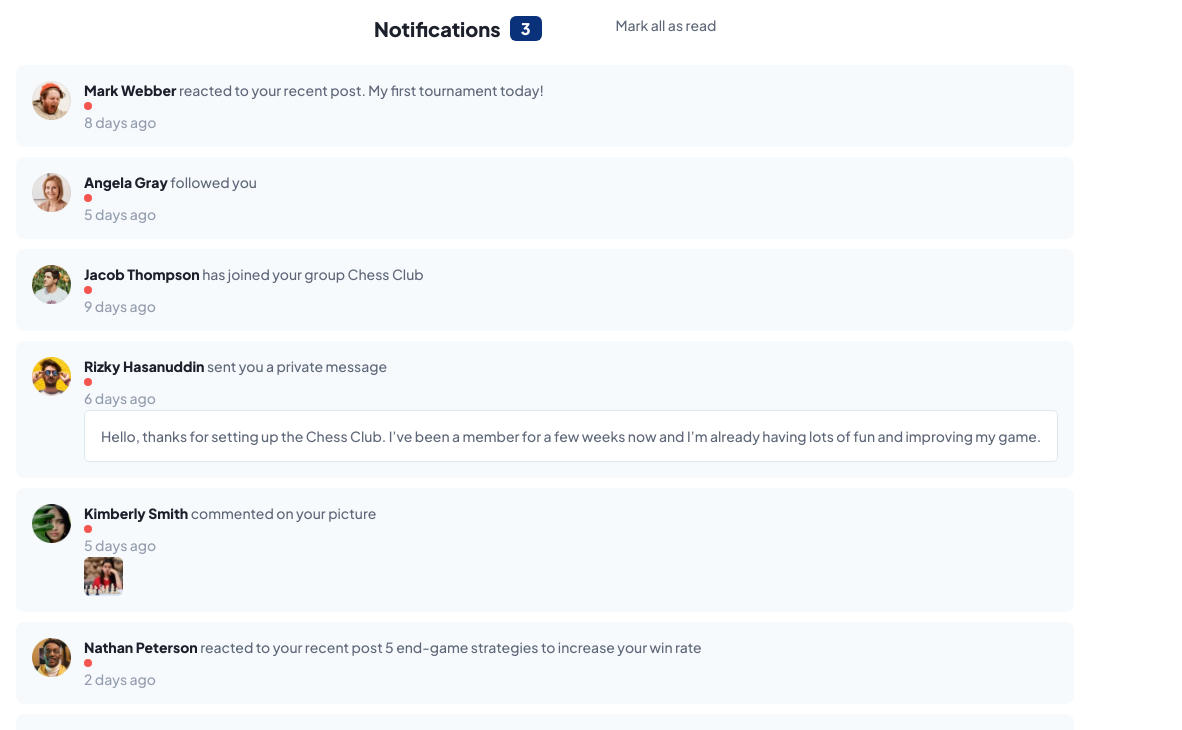
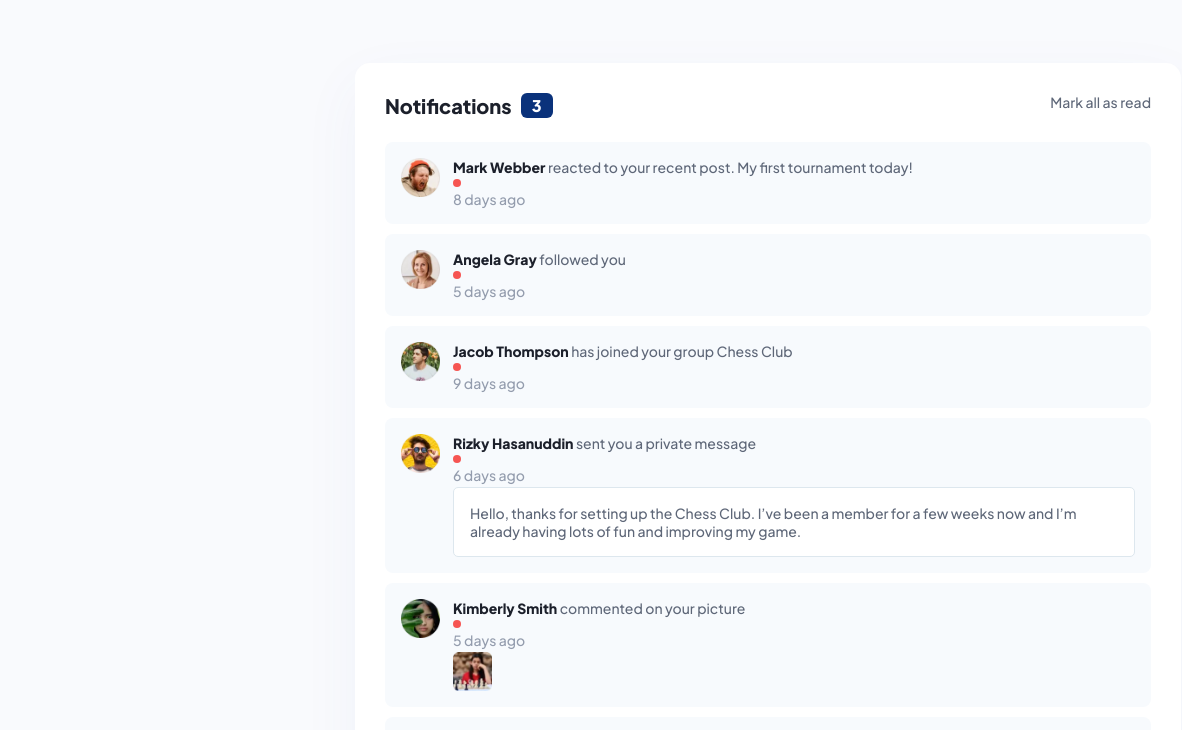
Before and after one commit to mariambuzaladze/Notifications-Page, a React (Vite) app: page / in a window 1536 px wide. Shown: the top 730 px of the page, without its empty margins (0-1182 px from the left). Built offline with nearby package versions, Linux system fonts and the light colour scheme.

Commit message:
add responsive design

```diff
--- a/src/App.css
+++ b/src/App.css
@@ -10,5 +10,20 @@
 body {
   min-height: 100vh;
   display: flex;
-  padding: 16px;
+  justify-content: center;
+  align-items: center;
+  /* padding: 16px; */
+  background-color: #f9fafd;
 }
+
+@media screen and (min-width: 750px) {
+  body {
+    padding: 50px 100px;
+  }
+}
+
+@media screen and (min-width: 1440px) {
+  body {
+    padding: 63px 355px;
+  }
+}
--- a/src/components/Page/page.css
+++ b/src/components/Page/page.css
@@ -2,15 +2,19 @@
   display: flex;
   flex-direction: column;
   justify-content: center;
-  align-items: center;
   gap: 24px;
   width: 100%;
+  box-shadow: 0 20px 60px 0 rgba(73, 97, 168, 0.05);
+  background-color: #fff;
+  padding: 16px;
+  border-radius: 15px;
 }
 
 header {
   display: flex;
   align-self: center;
-  gap: 74px;
+  width: 100%;
+  justify-content: space-between;
 }
 
 .title {
@@ -41,6 +45,11 @@ h1 {
   font-weight: 500;
   color: #5e6778;
   cursor: pointer;
+  transition: 0.4s;
+}
+
+.read:hover {
+  color: #0a327b;
 }
 
 main {
@@ -48,3 +57,9 @@ main {
   flex-direction: column;
   gap: 10px;
 }
+
+@media screen and (min-width: 1440px) {
+  .content {
+    padding: 30px;
+  }
+}
```
